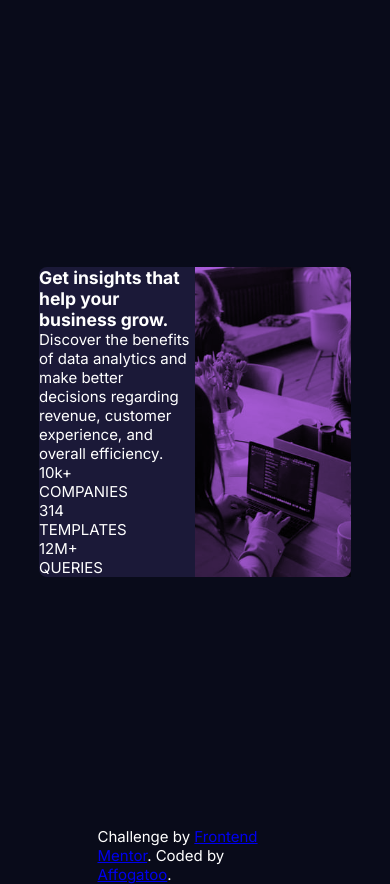
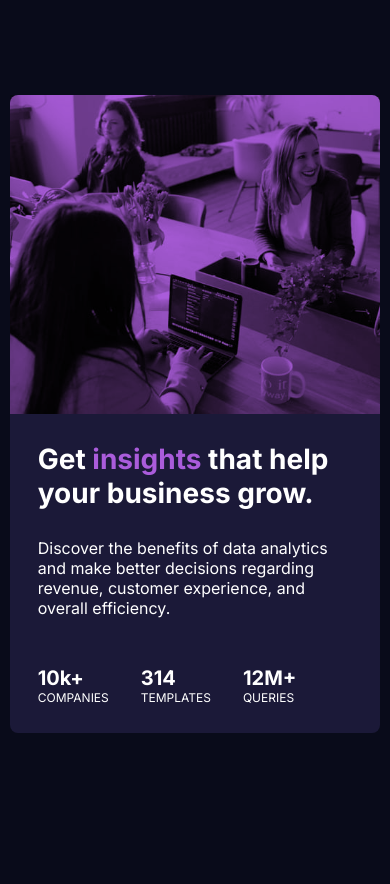
Before and after one commit to Hhmmmk/StatsPreviewCardComponent, a plain HTML site: page index.html in a window 390 px wide. After the commit the page ends 844 px from the top, so only its background shows below. Drawn offline with Linux system fonts and the light colour scheme.

Commit message:
Complete redo, Fixed responsiveness

```diff
--- a/index.html
+++ b/index.html
@@ -46,9 +46,5 @@
       </section>
     </section>
   </main>
-  <footer class="attribution">
-    Challenge by <a href="https://www.frontendmentor.io?ref=challenge" target="_blank">Frontend Mentor</a>.
-    Coded by <a href="https://github.com/Hhmmmk">Affogatoo</a>.
-  </footer>
 </body>
 </html>
--- a/style.css
+++ b/style.css
@@ -29,7 +29,7 @@ body {
 .container {
   display: grid;
   grid-template-columns: repeat(2, 1fr);
-  max-width: 80vw;
+  max-width: 60vw;
 }
 
 .container__image {
@@ -38,6 +38,7 @@ body {
   grid-column-start: 2;
   border-radius: 0 0.5rem 0.5rem 0;
   -webkit-border-radius: 0 0.5rem 0.5rem 0;
+  min-width: 350px;
 }
 
 .container__image--image {
@@ -48,25 +49,92 @@ body {
 }
 
 .container__text {
+  display: flex;
+  flex-direction: column;
   grid-column-start: 1;
   grid-row-start: 1;
   background: var(--ddBlueCardBG);
   border-radius: 0.5rem 0 0 0.5rem;
   -webkit-border-radius: 0.5rem 0 0 0.5rem;
-  -moz-border-radius: 0.5rem 0 0 0.5rem;
-  -ms-border-radius: 0.5rem 0 0 0.5rem;
-  -o-border-radius: 0.5rem 0 0 0.5rem;
+  padding: 4rem;
+  justify-content: space-between;
+  min-width: 350px;
 }
 
+.container__text--info {
+  display: flex;
+  flex-direction: column;
+  gap: 1.75rem;
+}
 
+.container__text--info-header {
+  font-size: 2.5rem;
+}
 
+.container__text--info-header span {
+  color: var(--softVioletAccent);
+}
 
+.container__text--info-description {
+  font-size: 1.25rem;
+}
 
+.container__text--stats {
+  display: flex;
+  flex-wrap: wrap;
+  gap: 3rem;
+  margin-top: 3rem;
+}
 
-footer {
-  position: absolute;
-  top: 98%;
-  left: 50%;
-  transform: translate(-50%, 0);
-  -webkit-transform: translate(-50%, 0);
+.num {
+  font-size: 1.75rem;
+  font-weight: 700;
+  margin-top: auto;
+  align-self: flex-end;
 }
+
+@media (max-width: 450px) {
+  .container__text--info-header {
+    font-size: 1.75rem;
+  }
+
+  .container__text--stats {
+    gap: 2rem;
+  }
+
+  .num {
+    font-size: 1.25rem
+  }
+
+  .label {
+    font-size: 0.75rem;
+  }
+
+  .container__text--info-description {
+    font-size: 1rem;
+  }
+}
+
+@media (max-width: 915px) {
+  .container {
+    margin-bottom: 1rem;
+    max-height: 95%;
+    max-width: 95%;
+    grid-template-columns: 1fr;
+    grid-template-rows: 1fr 1fr;
+  }
+
+  .container__image {
+    grid-column-start: 1;
+    max-width: 600px;
+    border-radius: 0.5rem 0.5rem 0 0;
+    -webkit-border-radius: 0.5rem 0.5rem 0 0;
+}
+  .container__text {
+    grid-row-start: 2;
+    max-width: 600px;
+    border-radius: 0 0 0.5rem 0.5rem;
+    -webkit-border-radius: 0 0 0.5rem 0.5rem;
+    padding: 1.75rem;
+}
+}
```
